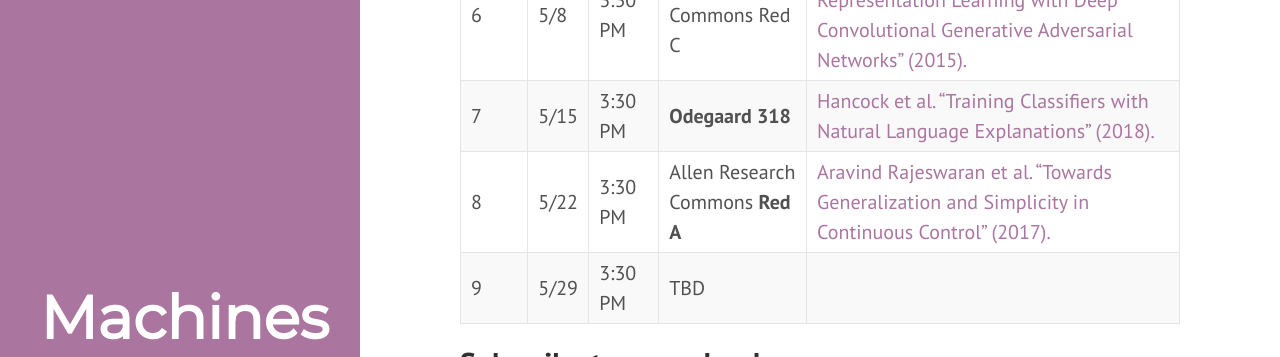
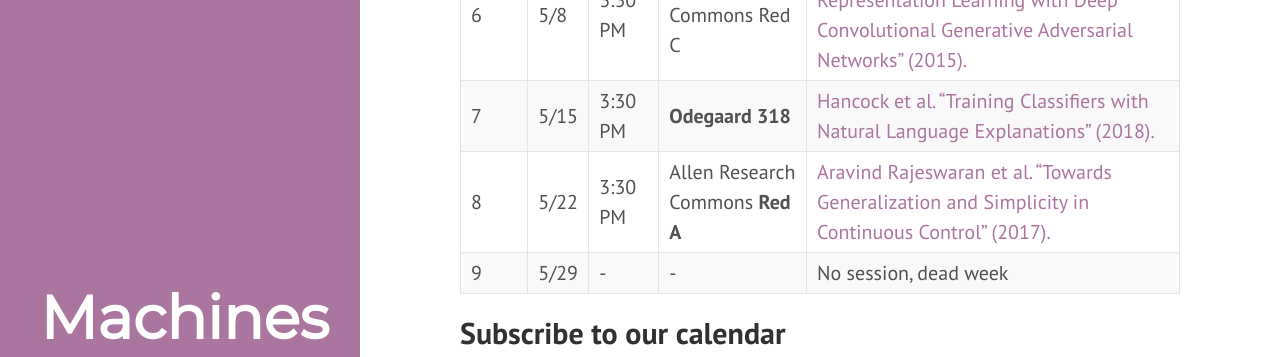
Before and after one commit to MachinesWhoLearn/machineswholearn.github.io, a Jekyll site: the page built from mwl_reading_group.md, in a window 1280 px wide and 900 px high, scrolled down 975 px, cut to the strip 0-357 px from the top of the window. Built offline with Jekyll 4.4.1, drawn with Linux system fonts in a browser that asks for light colours.

Commit message:
dead week

```diff
--- a/mwl_reading_group.md
+++ b/mwl_reading_group.md
@@ -21,7 +21,7 @@ or two people assigned to lead a discussion about the readings.
 | 6 | 5/8 | 3:30 PM | Allen Research Commons Red C | [Alec Radford et al. "Unsupervised Representation Learning with Deep Convolutional Generative Adversarial Networks" (2015).](https://arxiv.org/abs/1511.06434) |
 | 7 | 5/15 | 3:30 PM | <b>Odegaard 318</b> | [Hancock et al. "Training Classifiers with Natural Language Explanations" (2018).](https://arxiv.org/abs/1805.03818) |
 | 8 | 5/22 | 3:30 PM | Allen Research Commons <b>Red A</b> | [Aravind Rajeswaran et al. "Towards Generalization and Simplicity in Continuous Control" (2017).](https://arxiv.org/abs/1703.02660) |
-| 9 | 5/29 | 3:30 PM | TBD |  |
+| 9 | 5/29 | - | - | No session, dead week |
 
 
 ## Subscribe to our calendar
```
